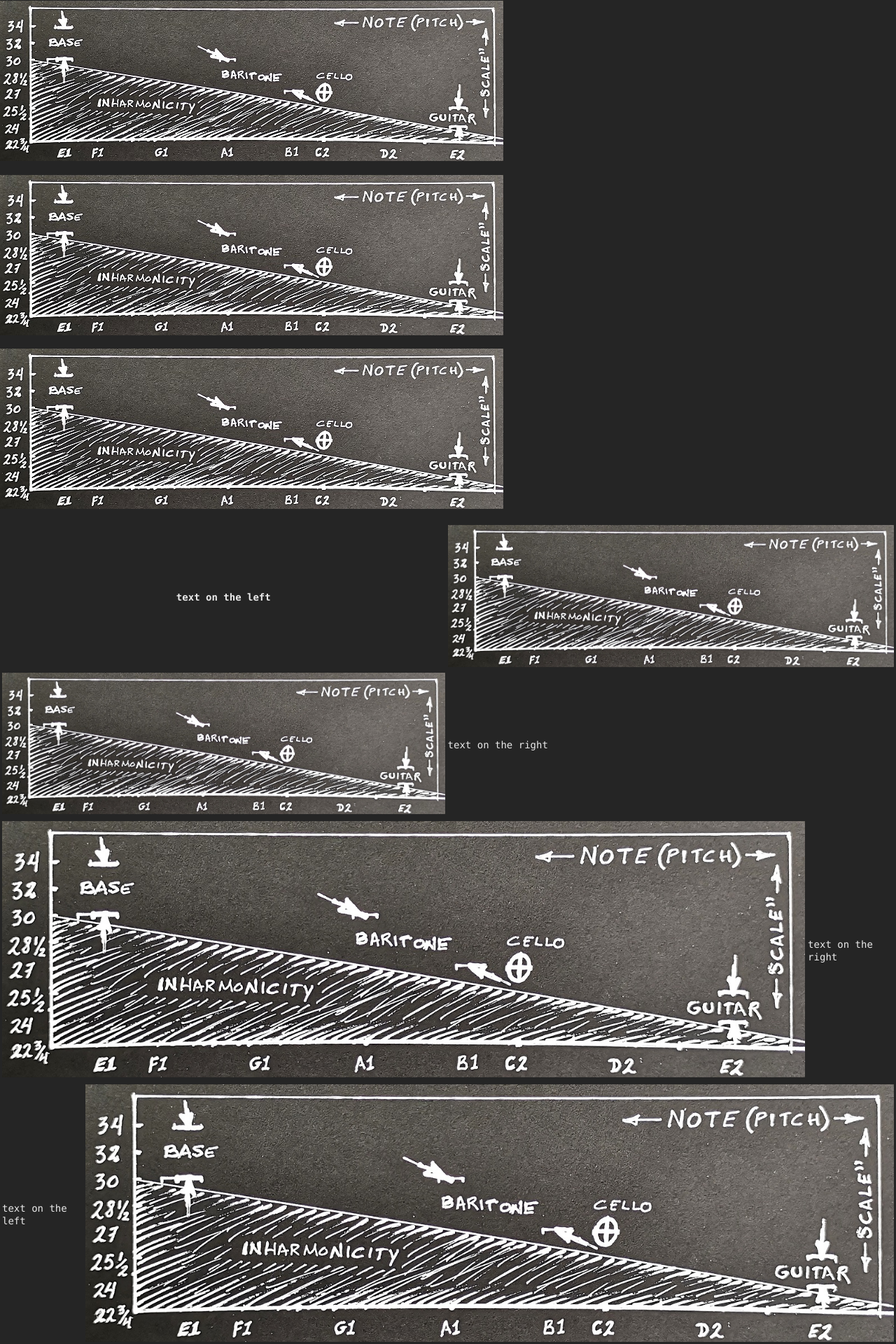
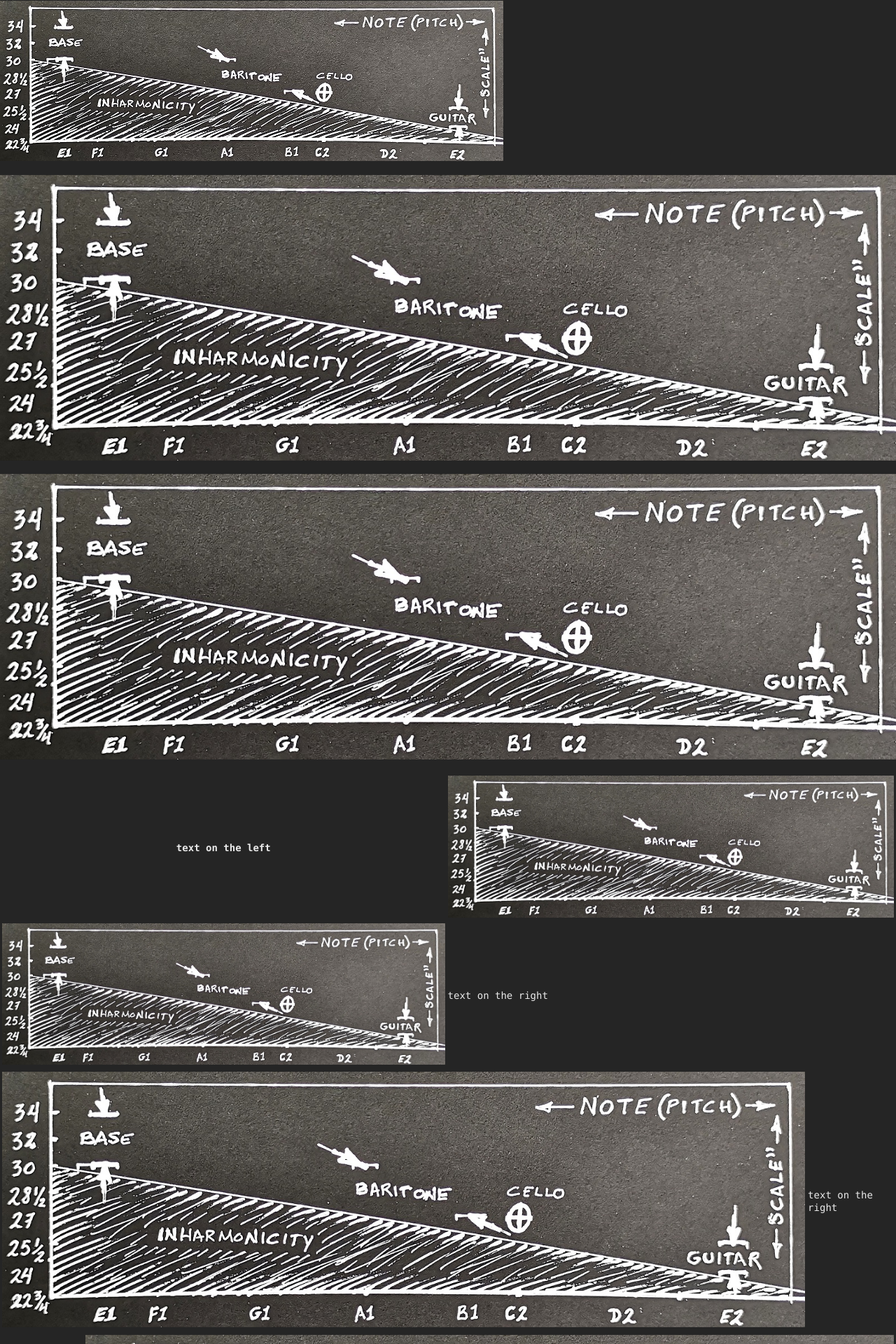
Before and after one commit to hville/hville.github.io, a Jekyll site: the page built from help/imgs.md, in a window 1280 px wide. Shown: the part 2750-4670 px from the top of the page at 70% size. Built offline with Jekyll 4.4.1, drawn with Linux system fonts in a browser that asks for light colours; the repository's description, which GitHub fills in, is left out.

Commit message:
layout test

```diff
--- a/help/imgs.md
+++ b/help/imgs.md
@@ -24,10 +24,10 @@ in a ![inharmony](/help/20200517_inharmonicity.jpg) line of text
 ![inharmony](/help/20200517_inharmonicity_25.jpg)
 
 
-*![inharmony](/help/20200517_inharmonicity_25.jpg)*
+*![inharmony](/help/20200517_inharmonicity_50.jpg)*
 
 
-**![inharmony](/help/20200517_inharmonicity_25.jpg)**
+**![inharmony](/help/20200517_inharmonicity_50.jpg)**
 
 
 text on the left | ![inharmony](/help/20200517_inharmonicity_50.jpg)
```
